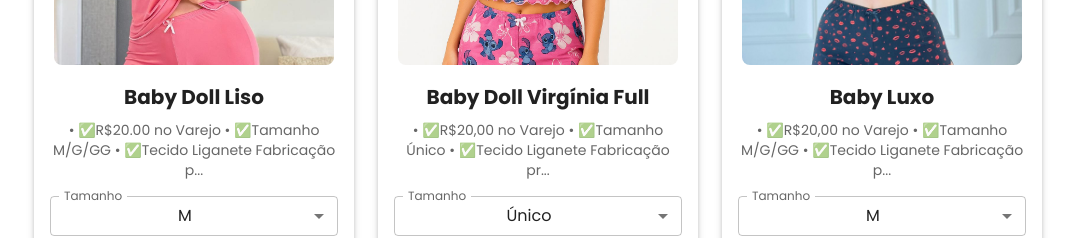
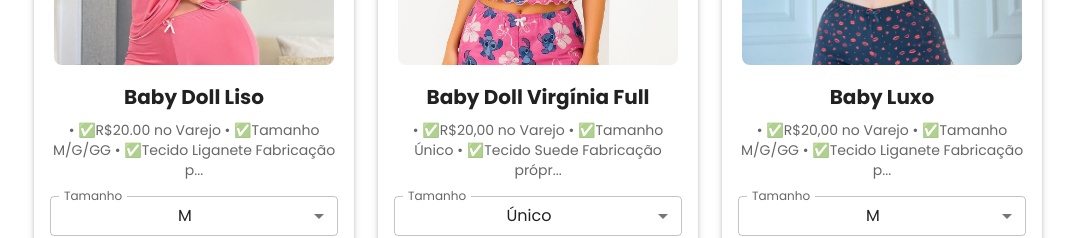
Before and after one commit to ronnysenna/front-closet, a React (Vite) app: page / in a window 1280 px wide. Shown: the part 2220-2458 px from the top of the page, without its empty margins (30-1105 px from the left). Built offline with nearby package versions, Linux system fonts and the light colour scheme.

Commit message:
correção

```diff
--- a/src/data/products.js
+++ b/src/data/products.js
@@ -156,7 +156,7 @@ export const products = [
     ],
     id: "17488104797452",
     title: "Baby Doll Virgínia Full",
-    description: "• ✅R$20,00 no Varejo • ✅Tamanho Único • ✅Tecido Liganete Fabricação própria ✅",
+    description: "• ✅R$20,00 no Varejo • ✅Tamanho Único • ✅Tecido Suede Fabricação própria ✅",
     imageUrl: "/image/Baby Doll Virgínia Full (1).jpg",
     price: "14.00",
     stock: 20,
```
